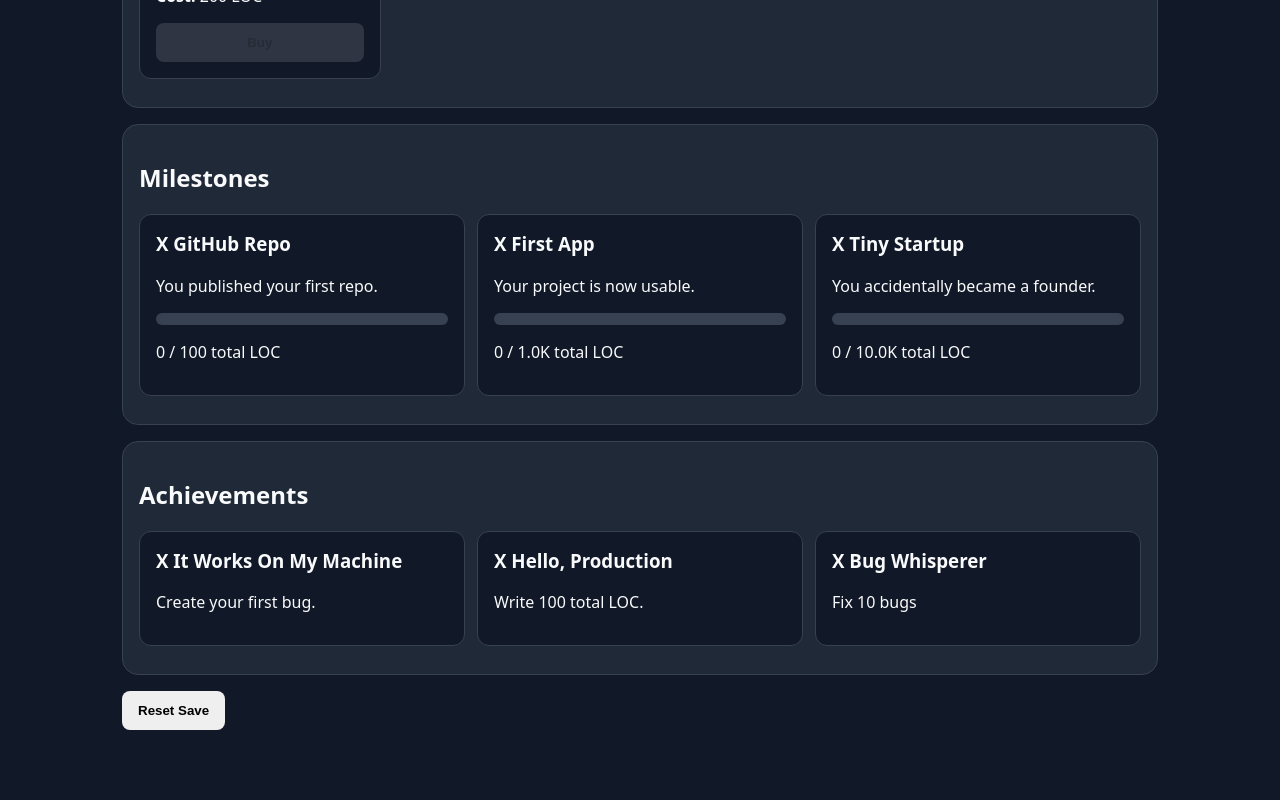
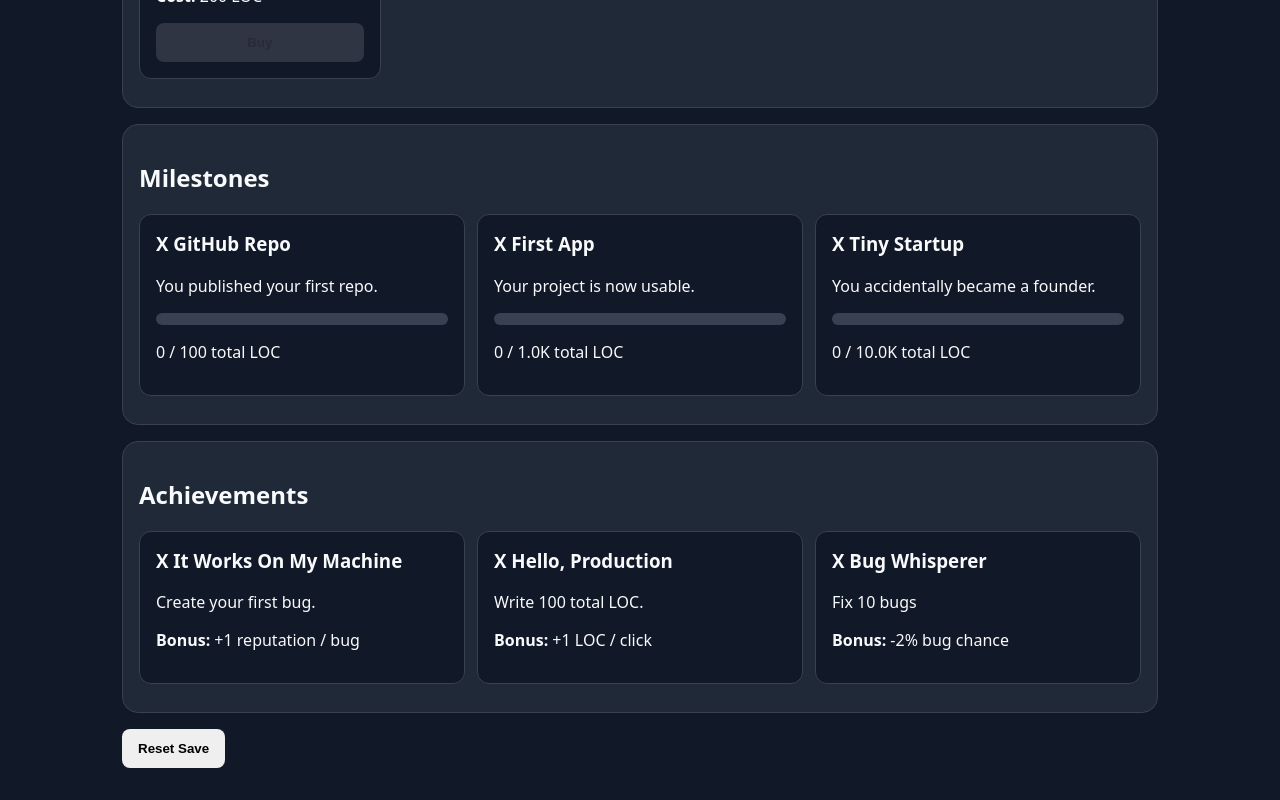
Before and after one commit to BlazingHotCode/commit-clicker, a React (Vite) app: page / in a window 1280 px wide. Shown: the part 1057-1857 px from the top of the page. Before the commit the page ends 1819 px from the top, so only its background shows below. Built offline with nearby package versions, Linux system fonts and the light colour scheme.

Commit message:
add achievement bonuses

```diff
--- a/src/components/achievements/AchievementPanel.tsx
+++ b/src/components/achievements/AchievementPanel.tsx
@@ -22,6 +22,10 @@ export function AchievementPanel({ state }: AchievementPanelProps) {
               </h3>
 
               <p>{achievement.description}</p>
+              <p>
+                <strong>Bonus: </strong>
+                {achievement.bonusLabel}
+              </p>
             </article>
           );
         })}
--- a/src/components/resources/ResourceBar.tsx
+++ b/src/components/resources/ResourceBar.tsx
@@ -1,3 +1,4 @@
+import { getEffectiveStats } from "../../game/engine/stats";
 import type { GameState } from "../../game/state/types";
 import { formatNumber } from "../../game/utils/formatNumber";
 import { ResourceItem } from "./ResourceItem";
@@ -7,6 +8,7 @@ type ResourceBarProps = {
 };
 
 export function ResourceBar({ state }: ResourceBarProps) {
+  const stats = getEffectiveStats(state)
   return (
     <section>
       <h2>Resources</h2>
@@ -23,11 +25,11 @@ export function ResourceBar({ state }: ResourceBarProps) {
         />
         <ResourceItem
           label="LOC per click"
-          value={formatNumber(state.locPerClick)}
+          value={formatNumber(stats.locPerClick)}
         />
         <ResourceItem
           label="LOC per second"
-          value={formatNumber(state.locPerSecond)}
+          value={formatNumber(stats.locPerSecond)}
         />
       </div>
     </section>
--- a/src/game/data/achievements.ts
+++ b/src/game/data/achievements.ts
@@ -1,10 +1,19 @@
 import type { GameState } from "../state/types";
+
+export type StatModifiers = {
+  locPerClick?: number;
+  locPerSecond?: number;
+  reputationPerBug?: number;
+  bugChance?: number;
+};
 
 export type Achievement = {
   id: string;
   name: string;
   description: string;
+  bonusLabel: string;
   isUnlocked: (state: GameState) => boolean;
+  modifiers: StatModifiers;
 };
 
 export const achievements: Achievement[] = [
@@ -12,18 +21,30 @@ export const achievements: Achievement[] = [
     id: "firstBug",
     name: "It Works On My Machine",
     description: "Create your first bug.",
+    bonusLabel: "+1 reputation / bug",
     isUnlocked: (state) => state.bugs > 0 || state.totalBugsFixed > 0,
+    modifiers: {
+      reputationPerBug: 1,
+    },
   },
   {
     id: "hundredLoc",
     name: "Hello, Production",
     description: "Write 100 total LOC.",
+    bonusLabel: "+1 LOC / click",
     isUnlocked: (state) => state.totalLinesOfCode >= 100,
+    modifiers: {
+      locPerClick: 1,
+    },
   },
   {
     id: "tenBugsFixed",
     name: "Bug Whisperer",
     description: "Fix 10 bugs",
+    bonusLabel: "-2% bug chance",
     isUnlocked: (state) => state.totalBugsFixed >= 10,
+    modifiers: {
+      bugChance: -0.02,
+    },
   },
 ];
--- /dev/null
+++ b/src/game/engine/stats.ts
@@ -0,0 +1,28 @@
+import { achievements } from "../data/achievements";
+import type { GameState } from "../state/types";
+
+export function getEffectiveStats(state: GameState) {
+  let locPerClick = state.locPerClick;
+  let locPerSecond = state.locPerSecond;
+  let reputationPerBug = state.reputationPerBug;
+  let bugChance = state.bugChance;
+
+  for (const achievement of achievements) {
+    if (!achievement.isUnlocked(state)) continue;
+
+    locPerClick += achievement.modifiers.locPerClick ?? 0;
+
+    locPerSecond += achievement.modifiers.locPerSecond ?? 0;
+
+    reputationPerBug += achievement.modifiers.reputationPerBug ?? 0;
+
+    bugChance += achievement.modifiers.bugChance ?? 0;
+  }
+
+  return {
+    locPerClick,
+    locPerSecond,
+    reputationPerBug,
+    bugChance: Math.max(0.01, bugChance),
+  };
+}
--- a/src/game/engine/tick.ts
+++ b/src/game/engine/tick.ts
@@ -1,7 +1,9 @@
 import type { GameState } from "../state/types";
+import { getEffectiveStats } from "./stats";
 
 export function applyTick(state: GameState, deltaSeconds: number): GameState {
-  const gained = state.locPerSecond * deltaSeconds;
+  const stats = getEffectiveStats(state)
+  const gained = stats.locPerSecond * deltaSeconds;
 
   return {
     ...state,
--- a/src/game/state/reducer.ts
+++ b/src/game/state/reducer.ts
@@ -1,5 +1,6 @@
 import { upgrades } from "../data/upgrades";
 import { getUpgradeCost } from "../engine/formulas";
+import { getEffectiveStats } from "../engine/stats";
 import { applyTick } from "../engine/tick";
 import type { GameAction } from "./actions";
 import { initialState } from "./initialState";
@@ -8,8 +9,9 @@ import type { GameState } from "./types";
 export function gameReducer(state: GameState, action: GameAction): GameState {
   switch (action.type) {
     case "WRITE_CODE": {
-      const gained = state.locPerClick;
-      const createBug = Math.random() < state.bugChance;
+      const stats = getEffectiveStats(state);
+      const gained = stats.locPerClick;
+      const createBug = Math.random() < stats.bugChance;
 
       return {
         ...state,
@@ -25,7 +27,8 @@ export function gameReducer(state: GameState, action: GameAction): GameState {
       return {
         ...state,
         bugs: state.bugs - 1,
-        reputation: state.reputation + state.reputationPerBug,
+        reputation:
+          state.reputation + getEffectiveStats(state).reputationPerBug,
         totalBugsFixed: state.totalBugsFixed + 1,
       };
     }
```
